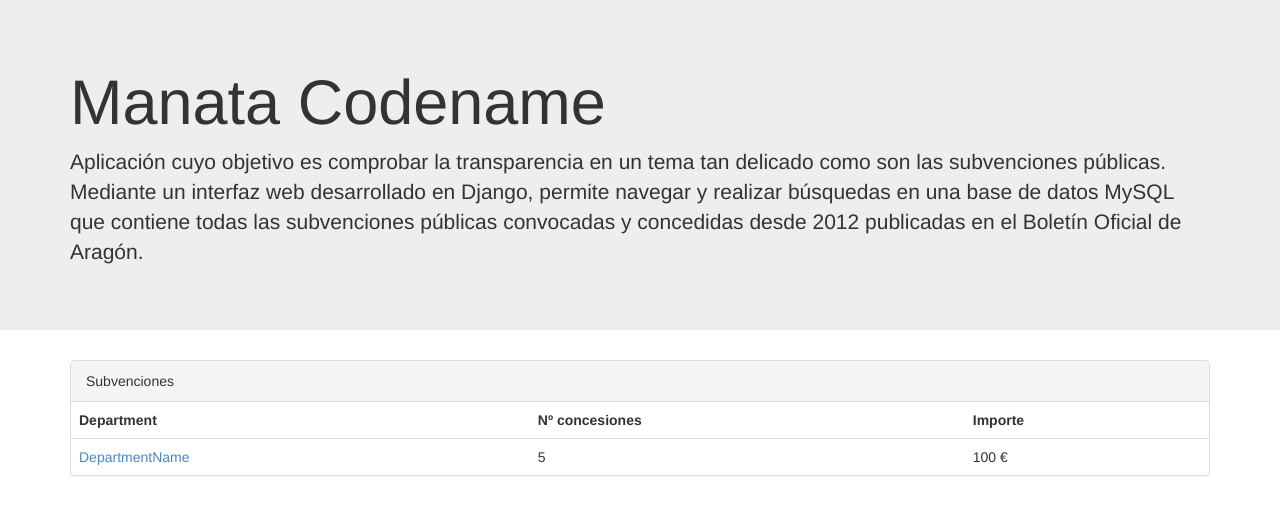
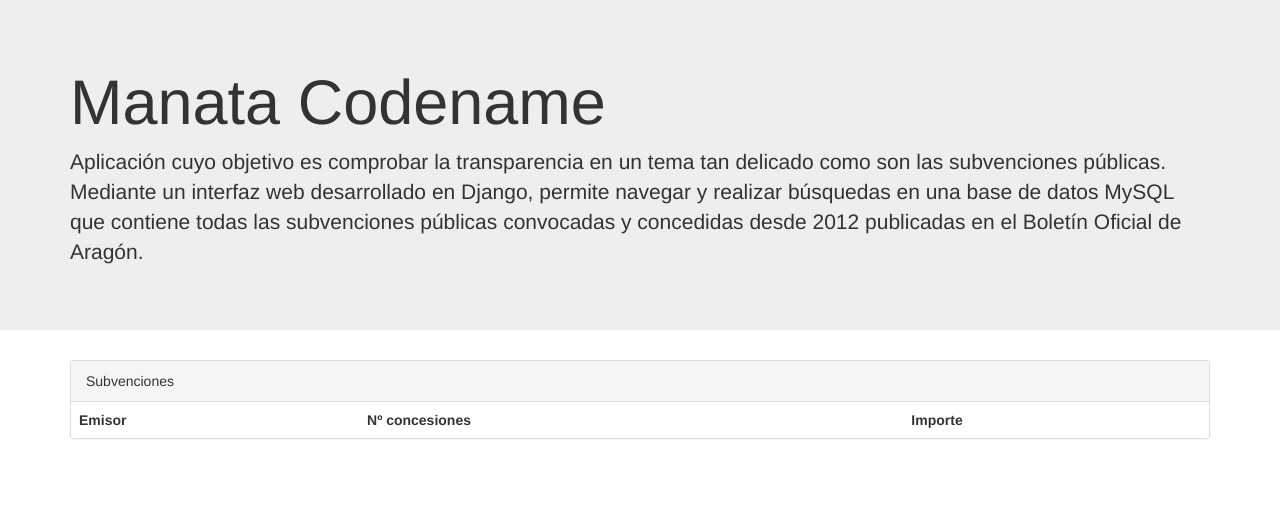
Before and after one commit to aragonopendata/Manata, a Django app: page / in a window 1280 px wide. Shown: the top 515 px of the page. Run offline with Django 3.2, Linux system fonts and the light colour scheme; tables that the repository leaves empty hold one stand-in row (values such as "Sample post"); lists and menus that the app fills with data are empty; some libraries are stand-ins or nearby versions.

Commit message:
Consulta para mostrar subvenciones concediras por emisor

```diff
--- a/web/navegador/templates/navegador/emisores.html
+++ b/web/navegador/templates/navegador/emisores.html
@@ -9,16 +9,18 @@
         <!-- Table -->
         <table class="table">
           <tr>
-        <th>Department</th>
+        <th>Emisor</th>
         <th>Nº concesiones</th>
         <th>Importe</th>
           </tr>
-          <tr>
-        <td><a href="ayudas">DepartmentName</a></td>
-        <td>5</td>
-        <td>100 €</td>
-          </tr>
-        </table>
+    {% for concesion in lista_concesores %}
+      <tr>
+        <td><a href="ayudas">{{concesion.concedente__name}}</a></td>
+        <td>{{concesion.num_conexiones}}</td>
+        <td>{{concesion.importe_total}} €</td>
+      </tr>
+    {% endfor %}
+      </table>
 
     </div>
 
--- a/web/navegador/views.py
+++ b/web/navegador/views.py
@@ -1,9 +1,17 @@
 from django.views.generic import TemplateView
 from django.template import RequestContext, loader
 from django.http import HttpResponse
+from django.db.models import Sum, Count
+
+from navegador.models import Concedidas
 
 class EmisoresView(TemplateView):
     template_name = 'navegador/emisores.html'
+
+    def get_context_data(self, **kwargs):
+        context = super(EmisoresView, self).get_context_data(**kwargs)
+        context['lista_concesores'] = Concedidas.objects.filter(ejercicio=2013).values('concedente__name').annotate(importe_total=Sum('importe_ejercicio'), num_conexiones=Count('concedente__name')).order_by('-importe_total')
+        return context
 
 class AyudasView(TemplateView):
     template_name = 'navegador/ayudas.html'
```
